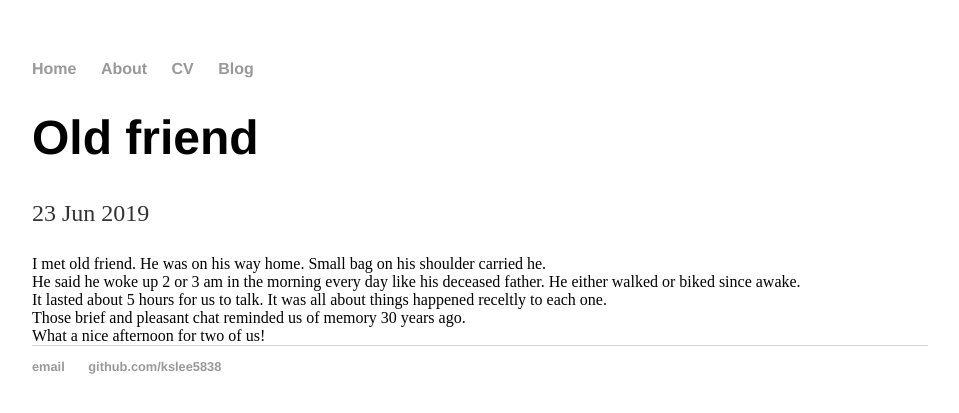
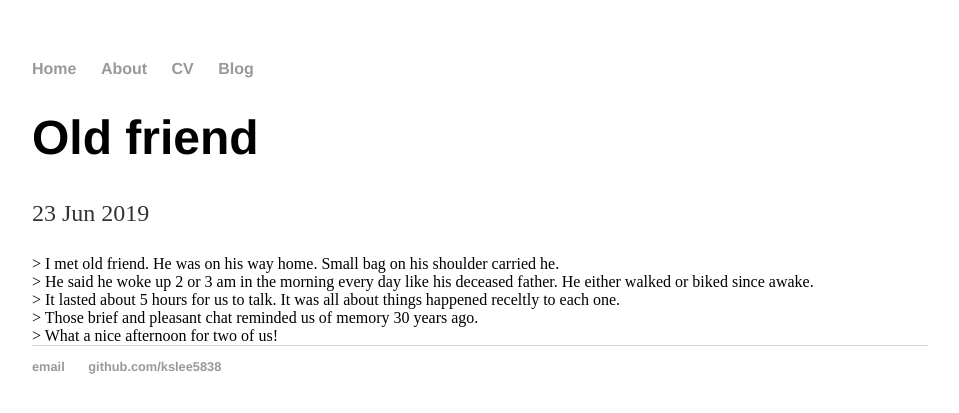
Before and after one commit to kslee5838/kslee5838.github.io, a Jekyll site: the page built from _posts/2019-06-23-met-old-friend.html, in a window 1280 px wide. Shown: the top 413 px of the page, without its empty margins (160-1119 px from the left). Built offline with Jekyll 4.4.1, drawn with Linux system fonts in a browser that asks for light colours.

```diff
--- a/_posts/2019-06-23-met-old-friend.html
+++ b/_posts/2019-06-23-met-old-friend.html
@@ -4,8 +4,8 @@
 date: 2019-06-23
 ---
 
-I met old friend. He was on his way home. Small bag on his shoulder carried he.<br/>
-He said he woke up 2 or 3 am in the morning every day like his deceased father. He either walked or biked since awake.<br/>
-It lasted about 5 hours for us to talk. It was all about things happened receltly to each one.<br/>
-Those brief and pleasant chat reminded us of memory 30 years ago.<br/>
-What a nice afternoon for two of us!
+> I met old friend. He was on his way home. Small bag on his shoulder carried he.<br/>
+> He said he woke up 2 or 3 am in the morning every day like his deceased father. He either walked or biked since awake.<br/>
+> It lasted about 5 hours for us to talk. It was all about things happened receltly to each one.<br/>
+> Those brief and pleasant chat reminded us of memory 30 years ago.<br/>
+> What a nice afternoon for two of us!
```
